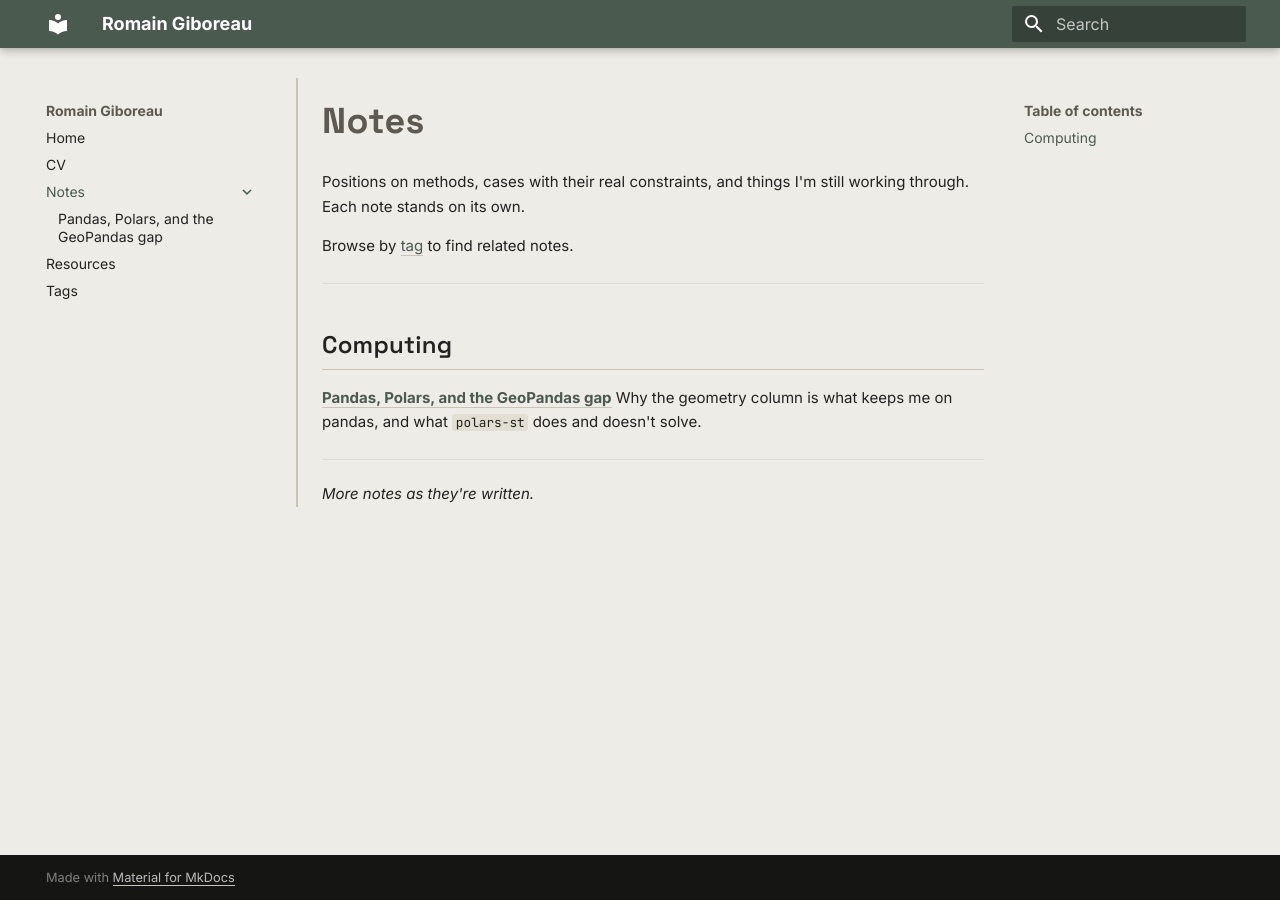
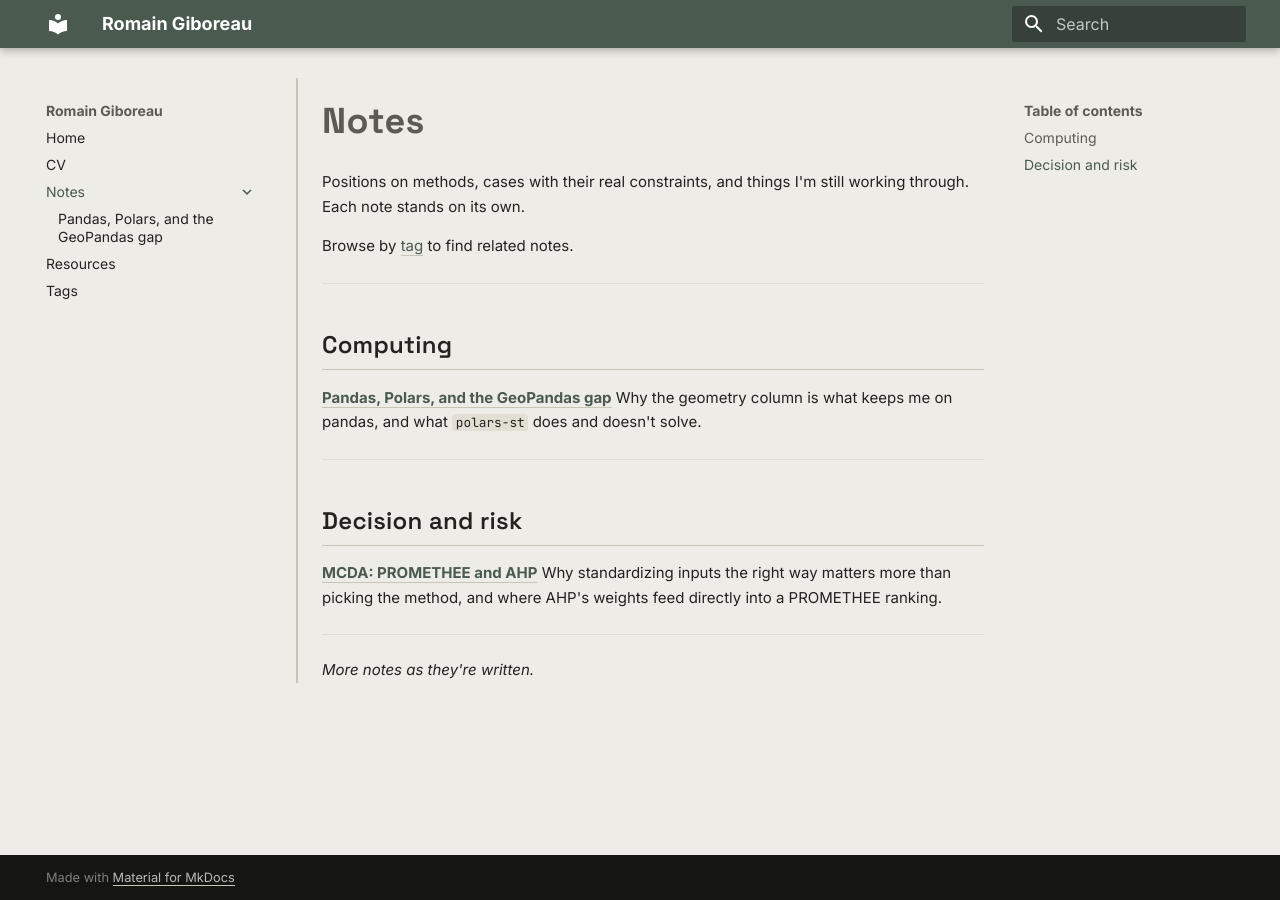
Before and after one commit to RomainGiboreau/My_Website, an MkDocs documentation site: the page built from docs/notes/index.md, in a window 1280 px wide. Built offline with MkDocs 1.6.1 and Material for MkDocs 9.7.7, drawn with Linux system fonts in a browser that asks for light colours.

Commit message:
Add decision and risk section with MCDA methods
Added a section on decision-making methods and their importance.

```diff
--- a/docs/notes/index.md
+++ b/docs/notes/index.md
@@ -13,4 +13,11 @@ Why the geometry column is what keeps me on pandas, and what `polars-st` does an
 
 ---
 
+## Decision and risk
+
+**[MCDA: PROMETHEE and AHP](mcda_promethee_ahp.md)**
+Why standardizing inputs the right way matters more than picking the method, and where AHP's weights feed directly into a PROMETHEE ranking.
+
+---
+
 *More notes as they're written.*
```
